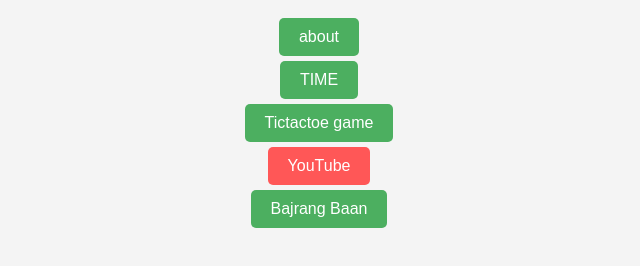
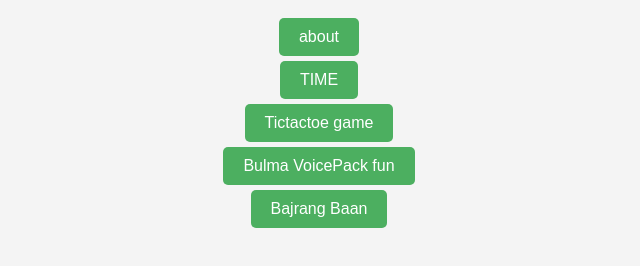
Before and after one commit to rohangola131/Mywebpage, a plain HTML site: page index.html in a window 1280 px wide. Shown: the part 128-394 px from the top of the page, without its empty margins (321-961 px from the left). Drawn offline with Linux system fonts and the light colour scheme.

Commit message:
Update index.html

```diff
--- a/index.html
+++ b/index.html
@@ -57,7 +57,7 @@
 
 <br>
 
-<button class="yt" onclick="window.location.href='https://youtube.com'">YouTube</button>
+<button class="btn" onclick="window.location.href='./voicepack/'">Bulma VoicePack fun</button>
 
 
 <br>
```
